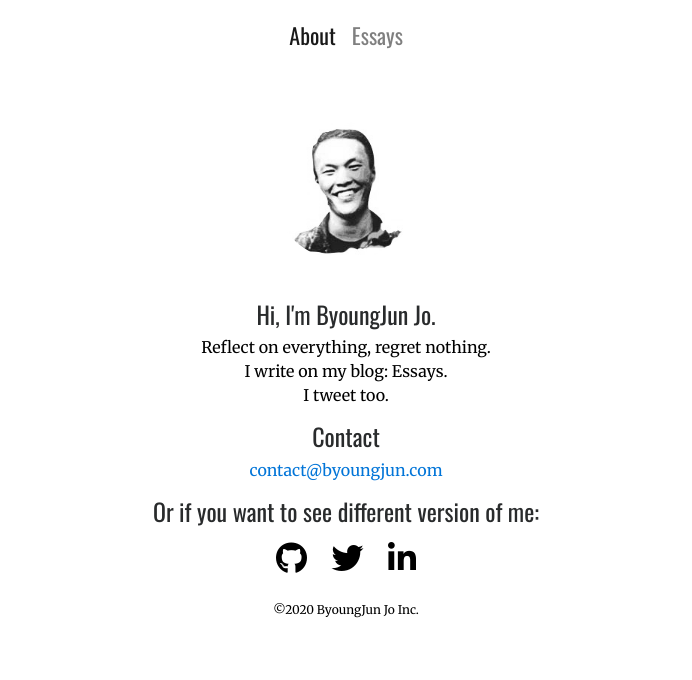
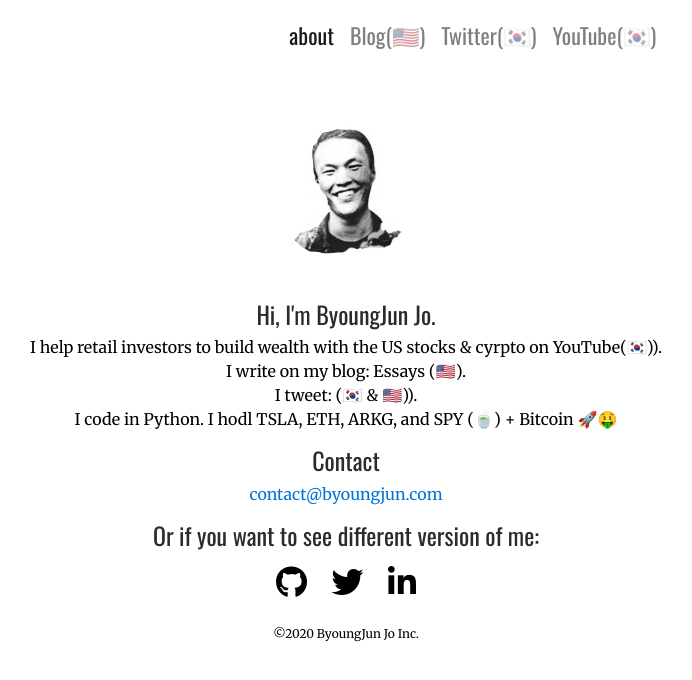
Before and after one commit to bjunjo/byoungjun.github.io, a plain HTML site: page index.html in a window 1280 px wide. Shown: the whole page, without its empty margins (294-986 px from the left). Drawn offline with nearby package versions, Linux system fonts and the light colour scheme; a script that the page names is missing.

Commit message:
Update index.html

```diff
--- a/index.html
+++ b/index.html
@@ -31,10 +31,16 @@
       <div class="collapse navbar-collapse" id="navbarNav">
         <ul class="navbar-nav">
           <li class="nav-item active">
-            <a class="nav-link" href="#">About<span class="sr-only">(current)</span></a>
+            <a class="nav-link" href="#">about<span class="sr-only">(current)</span></a>
           </li>
           <li class="nav-item">
-            <a class="nav-link" href="https://byoungjunjo.wordpress.com/" target="_blank">Essays</a>
+            <a class="nav-link" href="https://byoungjunjo.wordpress.com/" target="_blank">Blog(🇺🇸)</a>
+          </li>
+          <li class="nav-item">
+            <a class="nav-link" href="https://twitter.com/BillyJoTimes" target="_blank">Twitter(🇰🇷)</a>
+          </li>
+          <li class="nav-item">
+            <a class="nav-link" href="https://www.youtube.com/channel/UC5zrmKwmvUQXHUXVQRAa1og" target="_blank">YouTube(🇰🇷)</a>
           </li>
         </ul>
       </div>
@@ -46,9 +52,11 @@
         Hi, I'm ByoungJun Jo.<br>
       </h4>
       <p class="main-para">
-        Reflect on everything, regret nothing.<br>
-        I write on my blog: Essays.<br>
-        I tweet too.<br>
+        I help retail investors to build wealth with the US stocks & cyrpto on YouTube(🇰🇷)).<br>
+        I write on my blog: Essays (🇺🇸).<br>
+        I tweet: (🇰🇷 & 🇺🇸)).<br>
+        I code in Python.
+        I hodl TSLA, ETH, ARKG, and SPY (🍵) + Bitcoin 🚀🤑
       </p>
       <h4 class="para-title">Contact</h4>
       <p>
```
